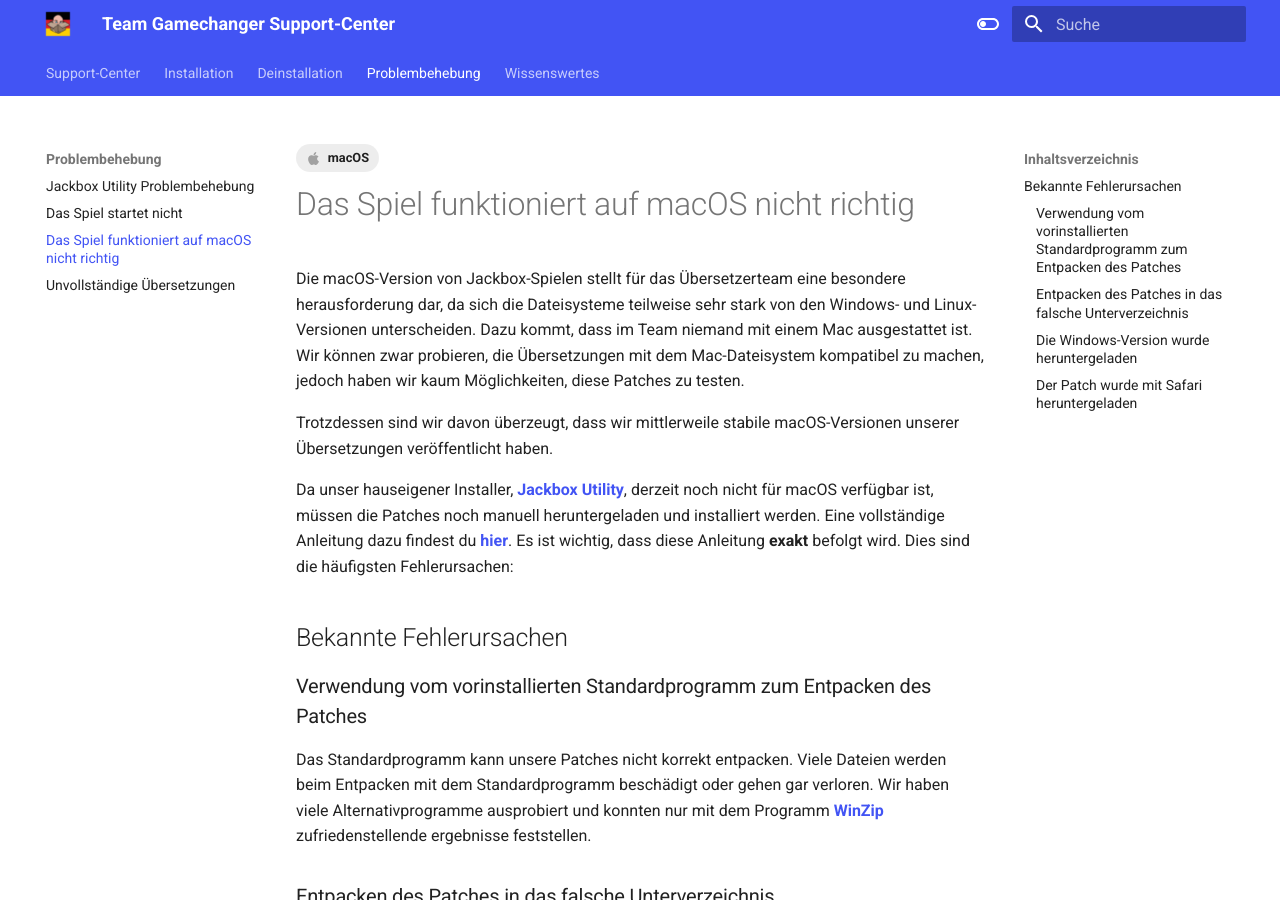
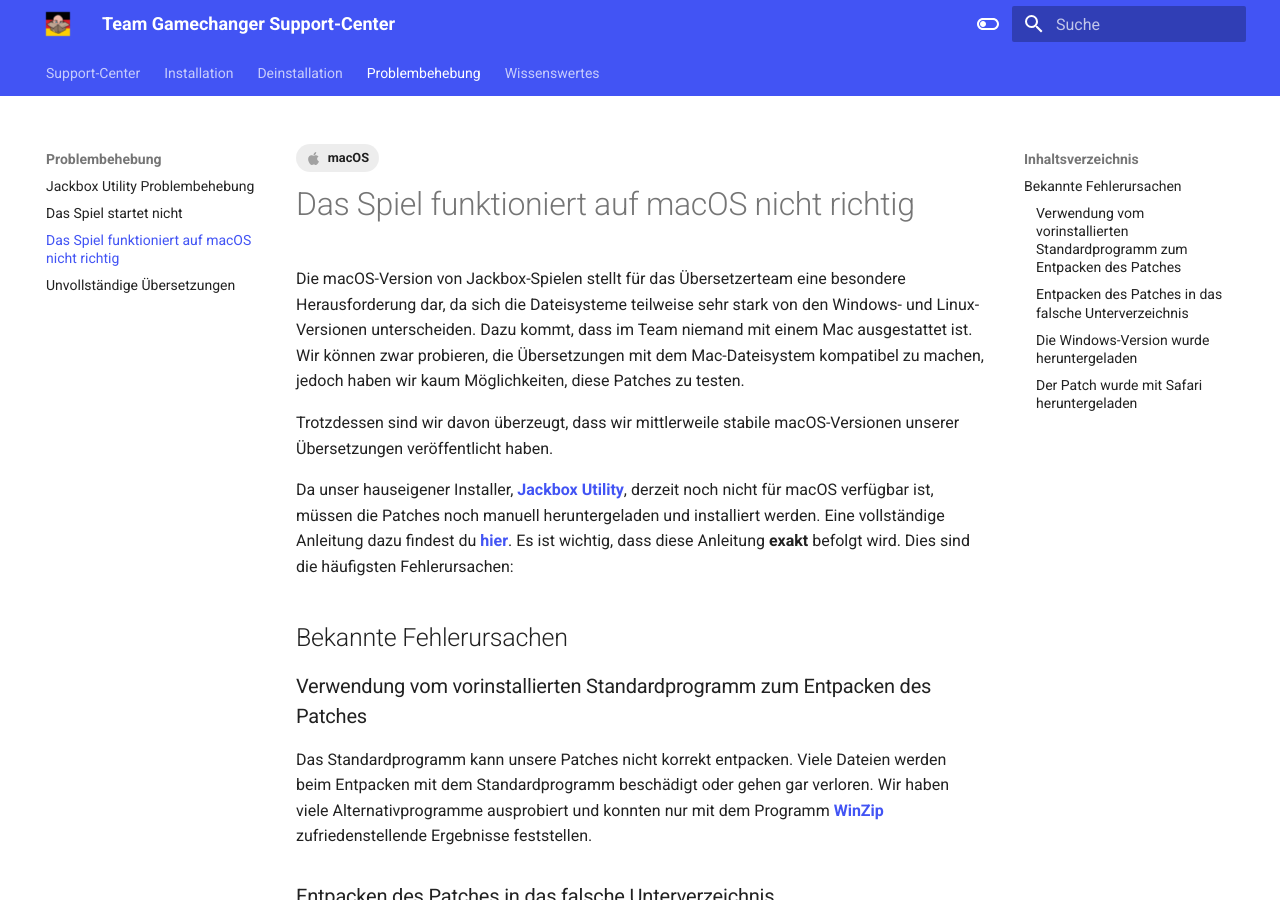
Before and after one commit to Team-Gamechanger/Support-Center, an MkDocs documentation site: the page built from docs/Problembehebung/MacOSFehlermeldung.md, in a window 1280 px wide and 900 px high. Built offline with MkDocs 1.6.1 and Material for MkDocs 9.7.7, drawn with Linux system fonts in a browser that asks for light colours.

Commit message:
Anpassung Formulierungen

```diff
--- a/docs/Problembehebung/MacOSFehlermeldung.md
+++ b/docs/Problembehebung/MacOSFehlermeldung.md
@@ -7,7 +7,7 @@
 
 # Das Spiel funktioniert auf macOS nicht richtig
 
-Die macOS-Version von Jackbox-Spielen stellt für das Übersetzerteam eine besondere herausforderung dar, da sich die Dateisysteme teilweise sehr stark von den Windows- und Linux-Versionen unterscheiden. Dazu kommt, dass im Team niemand mit einem Mac ausgestattet ist. Wir können zwar probieren, die Übersetzungen mit dem Mac-Dateisystem kompatibel zu machen, jedoch haben wir kaum Möglichkeiten, diese Patches zu testen.
+Die macOS-Version von Jackbox-Spielen stellt für das Übersetzerteam eine besondere Herausforderung dar, da sich die Dateisysteme teilweise sehr stark von den Windows- und Linux-Versionen unterscheiden. Dazu kommt, dass im Team niemand mit einem Mac ausgestattet ist. Wir können zwar probieren, die Übersetzungen mit dem Mac-Dateisystem kompatibel zu machen, jedoch haben wir kaum Möglichkeiten, diese Patches zu testen.
 
 Trotzdessen sind wir davon überzeugt, dass wir mittlerweile stabile macOS-Versionen unserer Übersetzungen veröffentlicht haben.
 
@@ -15,7 +15,7 @@
 
 ## Bekannte Fehlerursachen
 ### Verwendung vom vorinstallierten Standardprogramm zum Entpacken des Patches
-Das Standardprogramm kann unsere Patches nicht korrekt entpacken. Viele Dateien werden beim Entpacken mit dem Standardprogramm beschädigt oder gehen gar verloren. Wir haben viele Alternativprogramme ausprobiert und konnten nur mit dem Programm [**WinZip**](https://www.winzip.com/en/mac/) zufriedenstellende ergebnisse feststellen.
+Das Standardprogramm kann unsere Patches nicht korrekt entpacken. Viele Dateien werden beim Entpacken mit dem Standardprogramm beschädigt oder gehen gar verloren. Wir haben viele Alternativprogramme ausprobiert und konnten nur mit dem Programm [**WinZip**](https://www.winzip.com/en/mac/) zufriedenstellende Ergebnisse feststellen.
 ### Entpacken des Patches in das falsche Unterverzeichnis
 Um zu gewährleisten, dass der Patch korrekt installiert wird, muss **die Ordnerstruktur** vom Archiv-Inhalt mit der des Spielverzeichnisses **übereinstimmen**. Achte beispielsweise darauf, dass der `games`-Order sowohl auf Patch- als auch auf Spielebene gleich ist.
 ### Die Windows-Version wurde heruntergeladen
```
Also changed, not shown: docs/Problembehebung/SpielStartetNicht.md (+1 -1 lines), docs/Wissenswertes/GuesspionageDaten.md (+1 -1 lines), docs/Wissenswertes/Legal.md (+1 -1 lines).
